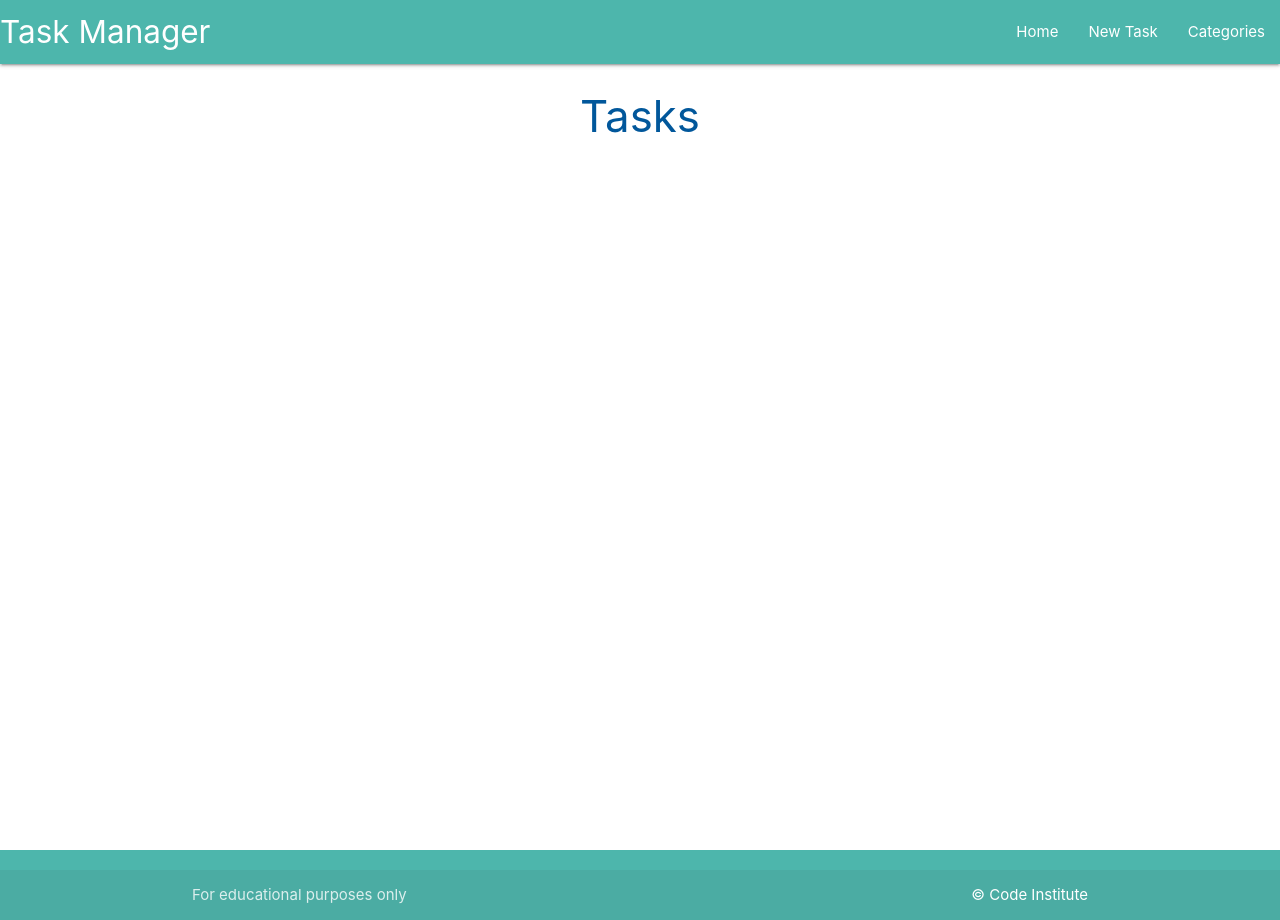
After one commit to JKirkby95/task-manager1, a Flask app: template taskmanager/templates/tasks.html in a window 1280 px wide. The commit adds this page. Run offline with Flask 2, Linux system fonts and the light colour scheme; the template is opened without the code that fills it, so the values that code supplies are empty.

Commit message:
Template Inheritance

```diff
--- a/taskmanager/routes.py
+++ b/taskmanager/routes.py
@@ -1,7 +1,8 @@
 from flask import render_template
 from taskmanager import app, db
+from taskmanager.models import Category, Task
 
 
 @app.route("/")
 def home():
-    return render_template("base.html")
+    return render_template("tasks.html")
--- /dev/null
+++ b/taskmanager/static/css/style.css
@@ -0,0 +1,9 @@
+body {
+    display: flex;
+    min-height: 100vh;
+    flex-direction: column;
+}
+
+main {
+    flex: 1 0 auto;
+}
--- /dev/null
+++ b/taskmanager/static/js/script.js
@@ -0,0 +1,5 @@
+document.addEventListener("DOMContentLoaded", function () {
+    // sidenav initialization
+    let sidenav = document.querySelectorAll(".sidenav");
+    M.Sidenav.init(sidenav);
+});
--- a/taskmanager/templates/base.html
+++ b/taskmanager/templates/base.html
@@ -4,9 +4,68 @@
     <meta charset="UTF-8" />
     <meta http-equiv="X-UA-Compatible" content="IE=edge" />
     <meta name="viewport" content="width=device-width, initial-scale=1.0" />
+    <link
+      rel="stylesheet"
+      href="https://cdnjs.cloudflare.com/ajax/libs/font-awesome/5.15.3/css/all.min.css"
+      integrity="sha512-iBBXm8fW90+nuLcSKlbmrPcLa0OT92xO1BIsZ+ywDWZCvqsWgccV3gFoRBv0z+8dLJgyAHIhR35VZc2oM/gI1w=="
+      crossorigin="anonymous"
+      referrerpolicy="no-referrer"
+    />
+    <link
+      rel="stylesheet"
+      href="https://cdnjs.cloudflare.com/ajax/libs/materialize/1.0.0/css/materialize.min.css"
+      type="text/css"
+    />
+    <link
+      rel="stylesheet"
+      href="{{ url_for('static', filename='css/style.css') }}"
+      type="text/css"
+    />
     <title>Task Manager</title>
   </head>
+
   <body>
-    Hello world!
+    <header>
+      <!-- top navbar -->
+      <nav class="teal lighten-2">
+        <div class="nav-wrapper">
+          <a href="{{ url_for('home') }}" class="brand-logo">Task Manager</a>
+          <a href="#" data-target="mobile-demo" class="sidenav-trigger"
+            ><i class="fas fa-bars"></i
+          ></a>
+          <ul class="right hide-on-med-and-down">
+            <li><a href="{{ url_for('home') }}">Home</a></li>
+            <li><a href="">New Task</a></li>
+            <li><a href="">Categories</a></li>
+          </ul>
+        </div>
+      </nav>
+
+      <!-- mobile sidenav -->
+      <ul class="sidenav" id="mobile-demo">
+        <li><a href="{{ url_for('home') }}">Home</a></li>
+        <li><a href="">New Task</a></li>
+        <li><a href="">Categories</a></li>
+      </ul>
+    </header>
+
+    <main class="container">{% block content %} {% endblock %}</main>
+
+    <footer class="page-footer teal lighten-2">
+      <div class="footer-copyright">
+        <div class="container">
+          For educational purposes only
+          <a
+            class="white-text right"
+            href="https://codeinstitute.net"
+            target="_blank"
+            >&copy; Code Institute</a
+          >
+        </div>
+      </div>
+    </footer>
+
+    <script src="https://cdnjs.cloudflare.com/ajax/libs/materialize/1.0.0/js/materialize.min.js"></script>
+    <script src="{{ url_for('static', filename='js/script.js') }}"></script>
   </body>
 </html>
--- /dev/null
+++ b/taskmanager/templates/tasks.html
@@ -0,0 +1,5 @@
+{% extends "base.html" %} {% block content %}
+
+<h3 class="light-blue-text text-darken-4 center-align">Tasks</h3>
+
+{% endblock %}
```
Also changed, not shown: taskmanager/models.py (added, +30 -0 lines).
